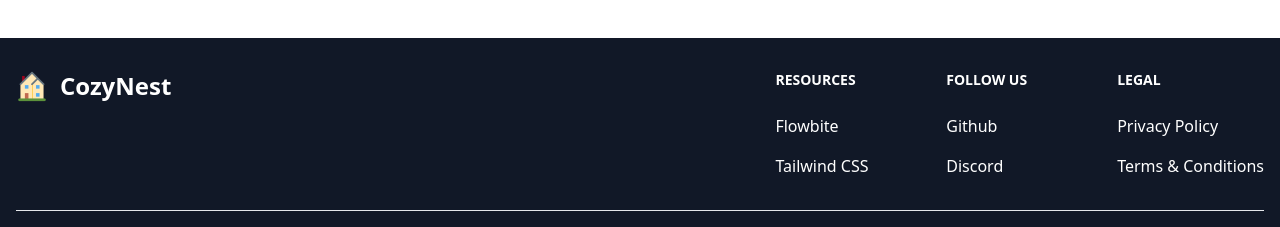
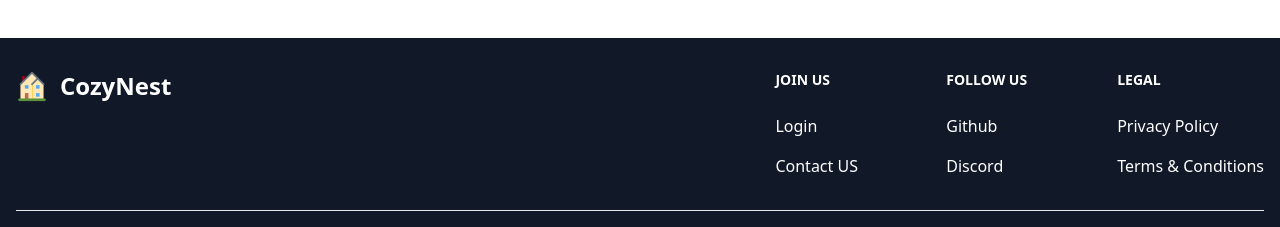
Before and after one commit to Shakhawat-pro/CozyNest-real-estate, a React (Vite) app: page /login in a window 1280 px wide. Shown: the part 882-1109 px from the top of the page. Built offline with nearby package versions, Linux system fonts and the light colour scheme; no server answers.

Commit message:
debuging

```diff
--- a/src/components/footer/Footer.jsx
+++ b/src/components/footer/Footer.jsx
@@ -1,3 +1,4 @@
+import { Link } from "react-router-dom";
 
 const Footer = () => {
     return (
@@ -13,13 +14,17 @@ const Footer = () => {
                         </div>
                         <div className="grid grid-cols-2 gap-8 sm:gap-6 sm:grid-cols-3">
                             <div>
-                                <h2 className="mb-6 text-sm font-semibold text-white uppercase dark:text-white">Resources</h2>
+                                <h2 className="mb-6 text-sm font-semibold text-white uppercase dark:text-white">Join Us</h2>
                                 <ul className="text-white  font-medium">
                                     <li className="mb-4">
-                                        <a href="https://flowbite.com/" className="hover:underline">Flowbite</a>
+                                        <Link to="/login">
+                                            <a href="" className="hover:underline">Login</a>
+                                        </Link>
                                     </li>
                                     <li>
-                                        <a href="https://tailwindcss.com/" className="hover:underline">Tailwind CSS</a>
+                                        <Link>
+                                            <a href="/contact" className="hover:underline">Contact US</a>
+                                        </Link>
                                     </li>
                                 </ul>
                             </div>
@@ -27,10 +32,10 @@ const Footer = () => {
                                 <h2 className="mb-6 text-sm font-semibold text-white uppercase dark:text-white">Follow us</h2>
                                 <ul className="text-white  font-medium">
                                     <li className="mb-4">
-                                        <a href="https://github.com/themesberg/flowbite" className="hover:underline ">Github</a>
+                                        <a href="" className="hover:underline ">Github</a>
                                     </li>
                                     <li>
-                                        <a href="https://discord.gg/4eeurUVvTy" className="hover:underline">Discord</a>
+                                        <a href="" className="hover:underline">Discord</a>
                                     </li>
                                 </ul>
                             </div>
```
